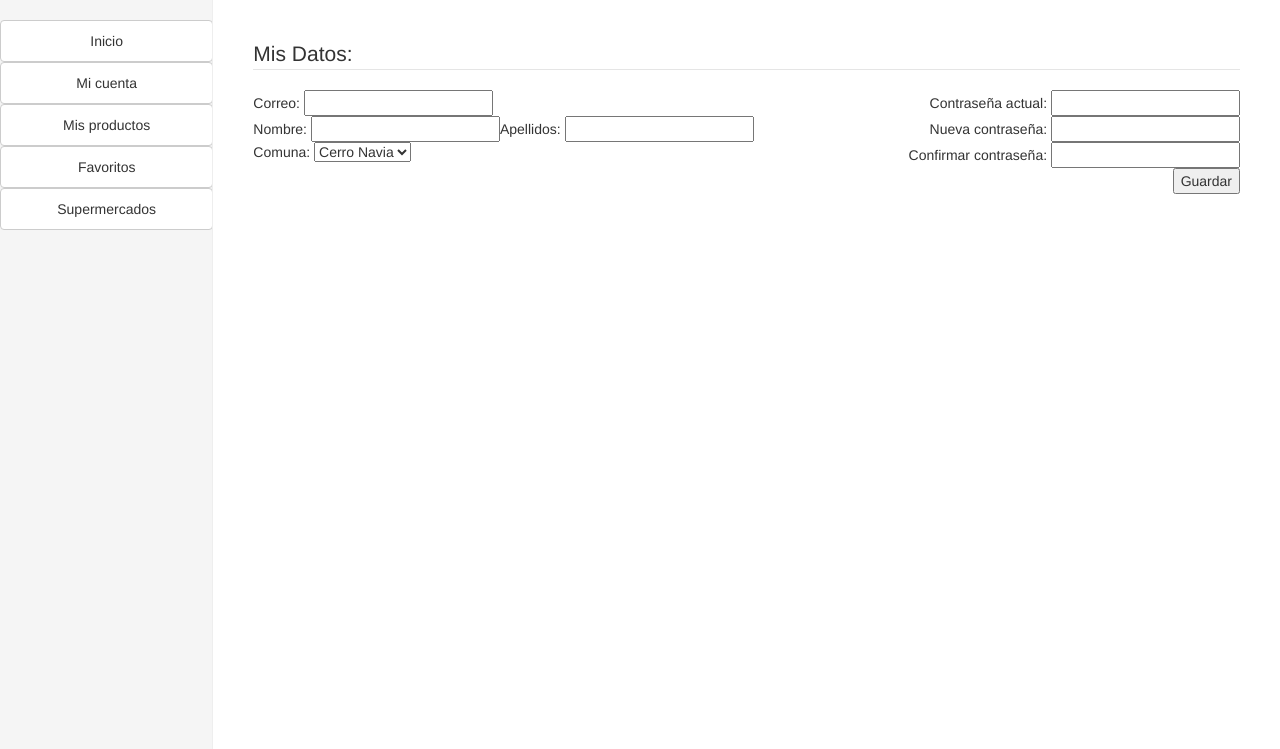
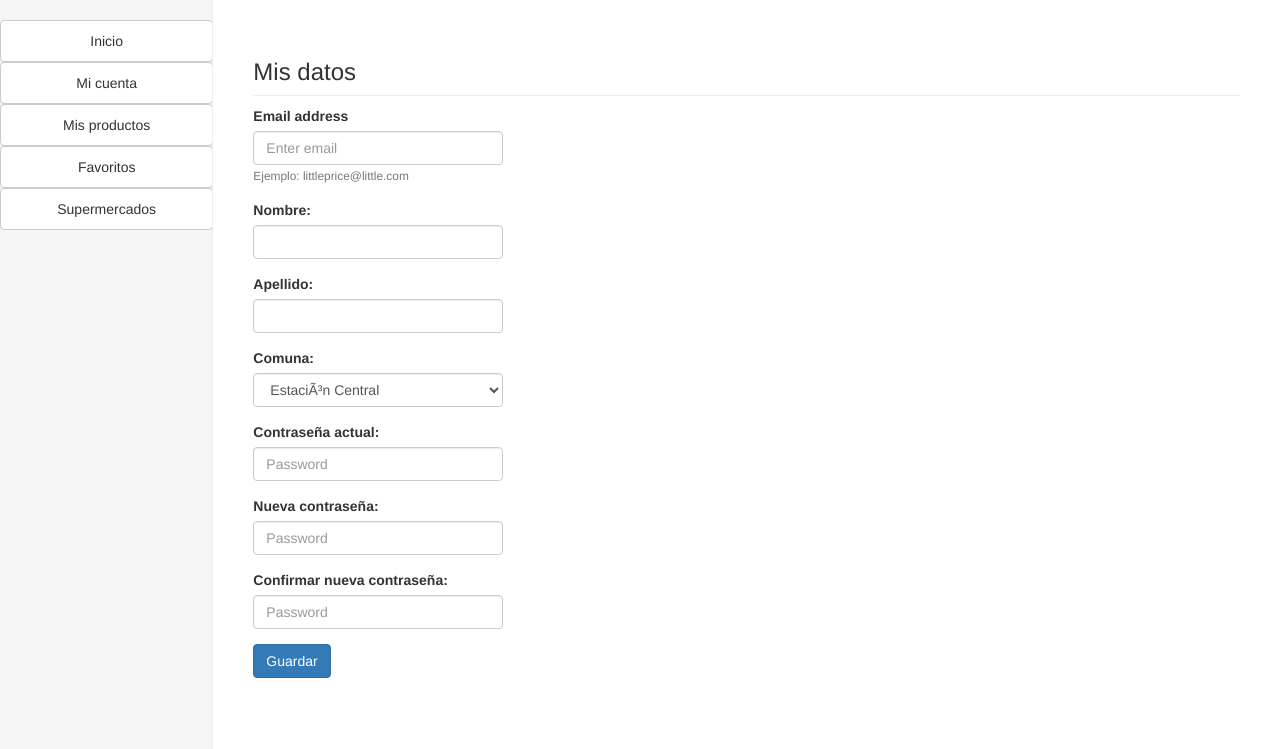
Before and after one commit to s4zuk3/django-supermercados, a Django app: page /littleprice/myaccount/ in a window 1280 px wide. Shown: the part 51-800 px from the top of the page. Run offline with Django 3.2, Linux system fonts and the light colour scheme; some libraries are stand-ins or nearby versions.

Commit message:
25012016-3

```diff
--- a/littleprice/static/web/css/style.css
+++ b/littleprice/static/web/css/style.css
@@ -16,6 +16,10 @@
   border-bottom: 1px solid #eee;
 }
 
+
+.form-control{
+  width: 250px;
+}
 
 /*
  * Sidebar
--- a/littleprice/templates/web/myaccount.html
+++ b/littleprice/templates/web/myaccount.html
@@ -5,23 +5,45 @@
 
 
 {% block content %}
+
+<h3 class="sub-header">Mis datos</h3>
 <form>
-<fieldset>
-		<legend>Mis Datos:</legend>
-		<div style="float:left">
-			Correo: <input type="text"><br>
-		<div style="float:left">
-			Nombre: <input type="text"><br>
-		</div>
-			Apellidos: <input type="text"><br>
-			Comuna: <select><option>Cerro Navia</option><option>Santiago</option></select>
-		</div>
-		<div align=right>
-			Contraseña actual: <input type="text"><br>
-			Nueva contraseña: <input type="text"><br>
-			Confirmar contraseña: <input type="text"><br>
-		<button type="submit" name="submitButton" value="Guardar">Guardar</button>
-		</div>
-</fieldset>
+  <fieldset class="form-group">
+    <label for="inputemail1">Email address</label>
+    <input type="email" class="form-control" id="inputemail1" placeholder="Enter email">
+
+    <small class="text-muted">Ejemplo: littleprice@little.com</small>
+  </fieldset>
+  <fieldset class="form-group">
+    <label for="NombreInput">Nombre:</label>
+    <input type="text" class="form-control" id="NombreInput" placeholder="">
+  </fieldset>
+  <fieldset class="form-group">
+    <label for="ApellidoInput">Apellido:</label>
+    <input type="text" class="form-control" id="ApellidoInput" placeholder="">
+  </fieldset>
+ <fieldset class="form-group">
+    <label for="ComunaSelect">Comuna:</label>
+    <select class="form-control" id="ComunaSelect">
+	{% for comuna in lista_comunas %}
+      <option>{{ comuna }}</option>
+      {% endfor %}
+    </select>
+  </fieldset>
+   <fieldset class="form-group">
+    <label for="InputPassword1">Contraseña actual:</label>
+    <input type="password" class="form-control" id="InputPassword1" placeholder="Password">
+  </fieldset>
+  <fieldset class="form-group">
+    <label for="InputPassword2">Nueva contraseña:</label>
+    <input type="password" class="form-control" id="InputPassword2" placeholder="Password">
+  </fieldset>
+  <fieldset class="form-group">
+    <label for="InputPassword3">Confirmar nueva contraseña:</label>
+    <input type="password" class="form-control" id="InputPassword3" placeholder="Password">
+  </fieldset>
+  <button type="submit" class="btn btn-primary">Guardar</button>
 </form>
+
+
 {% endblock %}
--- a/littleprice/templates/web/supermercados.html
+++ b/littleprice/templates/web/supermercados.html
@@ -4,7 +4,7 @@
       {% block content %}
 
 
-<h3 class="sub-header">{{section_one_name }}</h1>
+<h3 class="sub-header">Supermercados en tu comuna</h3>
 
 		<div class="row placeholders">
 
@@ -19,7 +19,7 @@
           </div>
 
 
-<h3 class="sub-header">{{ section_two_name }}</h2>
+<h3 class="sub-header">Ubicación en el mapa</h3>
         <div id="map">
 
 
--- a/littleprice/views.py
+++ b/littleprice/views.py
@@ -3,20 +3,24 @@
 
 from django.shortcuts import render_to_response
 
-
+#login_user (0 o 1), se utiliza para definir las opciones del panel a mostrar.
 def index_view(request):
 	login_user = 1
 	return render_to_response('web/index.html',locals())
 
+
+#login_user (0 o 1), se utiliza para definir las opciones del panel a mostrar. Aunque se supone que en esta vista solo se puede entrar si estas logeado
+#indice_supermercados, es un diccionario de nombre del supermercado y el indice.
+#super_name es la tupla que se le envia al template
 def supermercados_view(request):
 	login_user = 1
-	section_one_name = "Supermercados en tu comuna"
-	section_two_name = "Ubicación en el mapa"
 	indice_supermercados = { 'Tottus':3,'Lider':6,'Ekono':1}
 	super_name = indice_supermercados.items()
-
 	return render_to_response('web/supermercados.html', locals()  )
 
+#login_user (0 o 1), se utiliza para definir las opciones del panel a mostrar.
+#lista_comunas, una lista con todos las comunas posibles.
 def myaccount_view(request):
 	login_user = 1
+	lista_comunas = ['Estación Central','Puente Alto','Maipu','Pudahuel']
 	return render_to_response('web/myaccount.html',locals())
```
Also changed, not shown: 1 other file.
